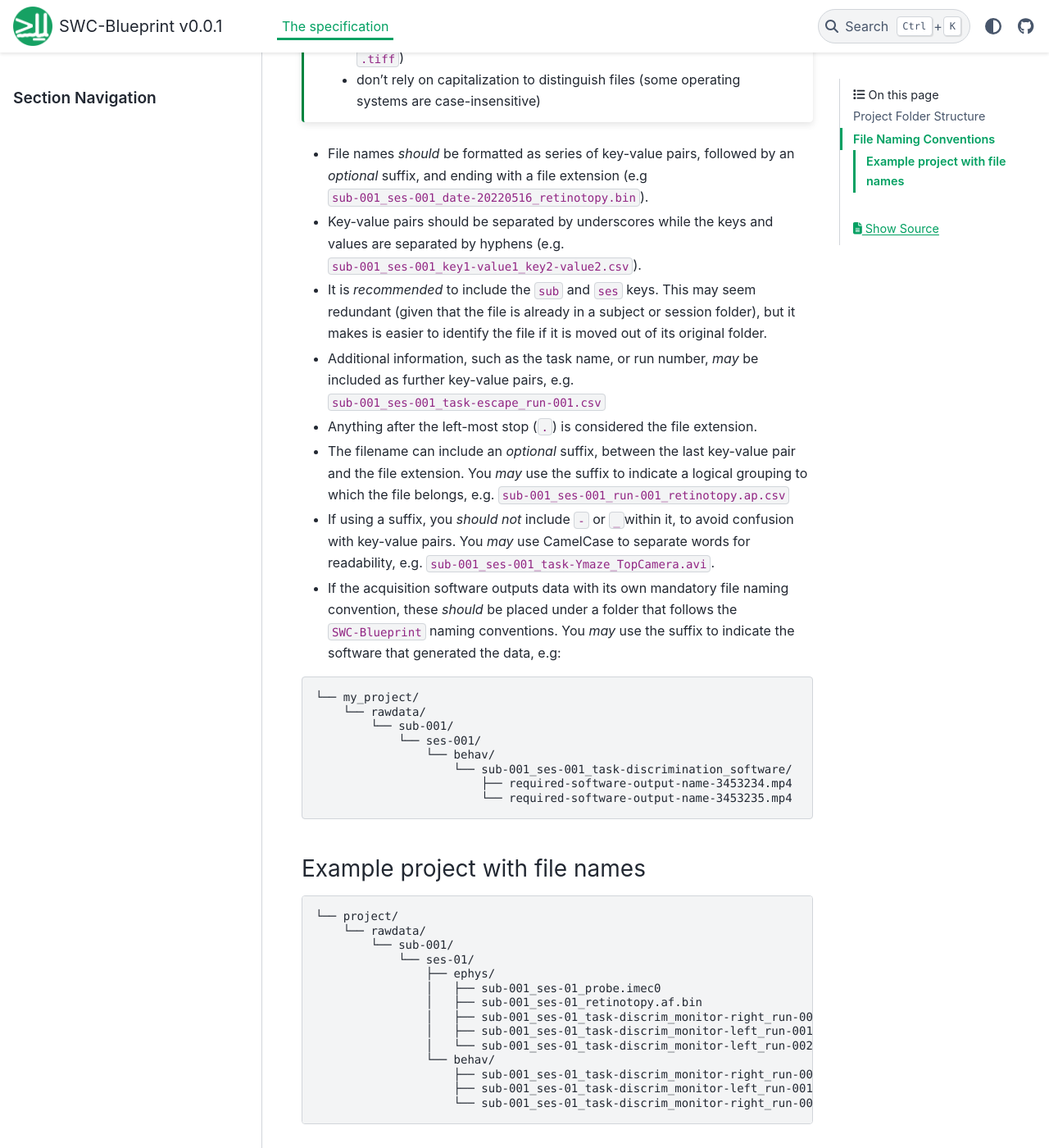
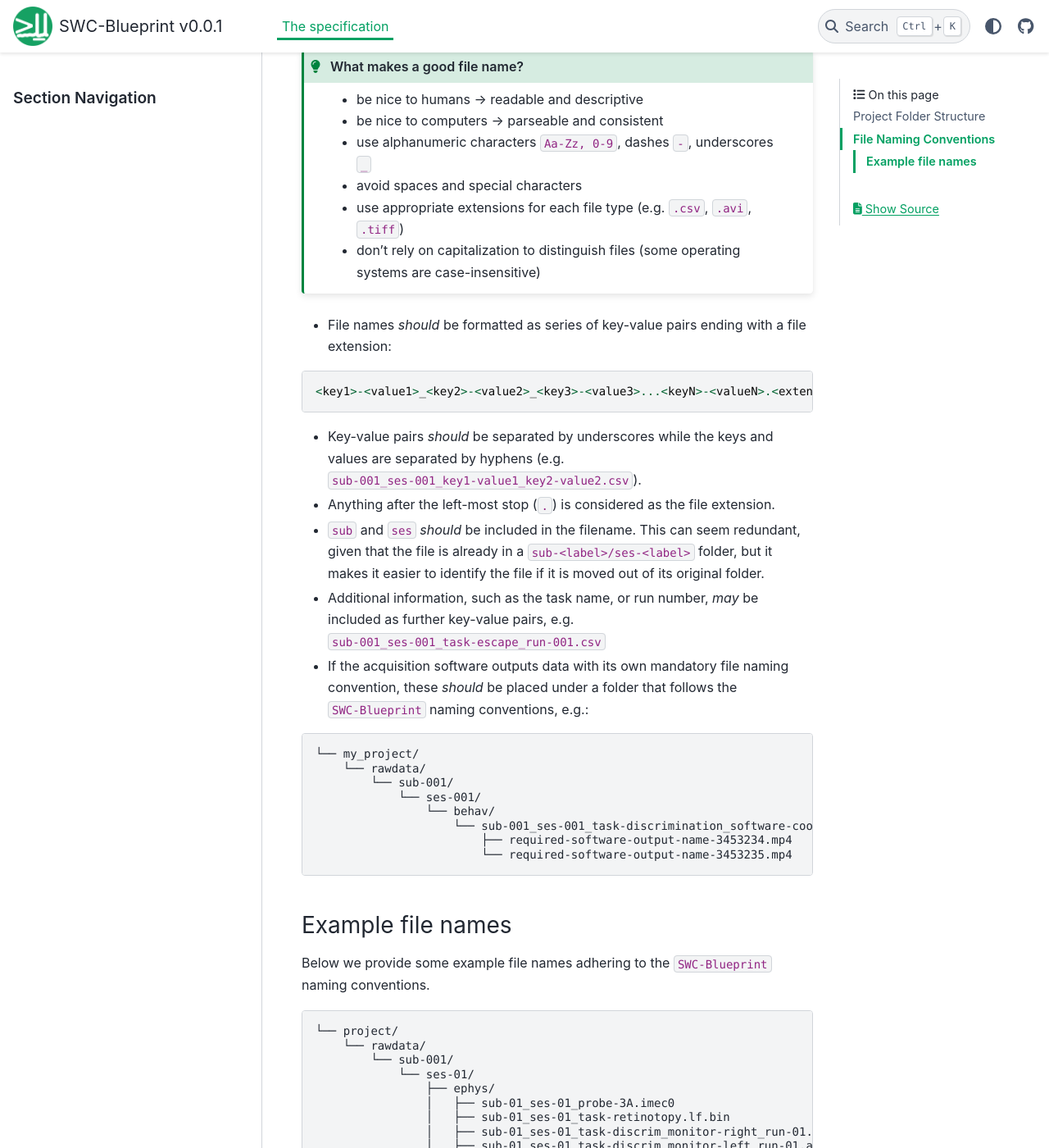
Before and after one commit to neuroinformatics-unit/NeuroBlueprint, a Sphinx documentation site: the page built from docs/source/specification.md, in a window 1280 px wide and 1400 px high, scrolled down 3819 px. Shown: the whole window at 82% size. Built offline with Sphinx 7.4.7 and the PyData theme 0.15.4, drawn with Linux system fonts in a browser that asks for light colours; some of the changed text lies outside the part shown.

Commit message:
implemented small fixes from feedback

````diff
--- a/docs/source/specification.md
+++ b/docs/source/specification.md
@@ -15,9 +15,9 @@
     ├── rawdata/
     │   └── sub-<label>/
     │       └── ses-<label>/
-    │           ├── <datatype_1>/
+    │           ├── <datatype-1>/
     │           │   └── raw_data.file
-    │           └── <datatype_2>/
+    │           └── <datatype-2>/
     │               └── raw_data.file
     └── derivatives/
         └── ...
@@ -45,28 +45,34 @@
 
 ### Subject
 
-* Subject-level folders *must* be prefixed with a key-value pair that is unique for each subject. The key *must* be "sub" and the value *must* be numerical, e.g. `sub-001`.
+* Subject-level folders *must* be prefixed with a key-value pair that is unique for each subject. The key *must* be `sub` and the value *must* be numerical, e.g. `sub-001`.
 * Subjects *should* be assigned ascending numerical labels as they are added to the project. The labels *should* be prefixed with an arbitrary number of 0s for consistent indentation, e.g. `sub-001`, `sub-002`, `sub-003`.
 * Each subject *must* have exactly one subject-level folder.
-* Additional key-value pairs with alphanumerical labels *may* be appended after the "sub" key-value pair. For example, animal IDs (e.g. from the animal facility) can be added as follows: `sub-001_id-5645332`. The keys *should* be consistent across subjects.
+* Additional key-value pairs with alphanumerical labels *may* be appended after the `sub` key-value pair. For example, animal IDs (e.g. from the animal facility) can be added as follows: `sub-001_id-5645332`. The keys *should* be consistent across subjects.
 
 :::{hint}
 * valid: `sub-02`, `sub-001_id-5645332_sex-F`
-* invalid: `mouse-01`, `sub-001_female`, `sub-B`
+* invalid:
+  * `mouse-01`: the first key should be `sub`.
+  * `sub-001_female`: `female` is not a key-value pair (`sex-female` would be valid)
+  * `sub-B`: the value for `sub` should be numerical
 :::
 
 ### Session
 
-* Session-level folders *must* be prefixed with a key-value pair that is unique for each session. The key *must* be "ses" and the value *must* be numerical, e.g. `ses-01`.
+* Session-level folders *must* be prefixed with a key-value pair that is unique for each session. The key *must* be `ses` and the value *must* be numerical, e.g. `ses-01`.
 * Sessions *should* be assigned ascending numerical labels as they are added to the project. The labels *should* be prefixed with an arbitrary number of 0s for consistent indentation, e.g. `ses-01`, `ses-02`, `ses-03`.
 * Each session *must* have exactly one session-level folder.
-* Additional key-value pairs with alphanumerical labels *may* be appended after the "ses" key-value pair. For example, dates can be added as follows: `ses-001_date-20230310`. The keys *should* be consistent across subjects.
+* Additional key-value pairs with alphanumerical labels *may* be appended after the `ses` key-value pair. For example, dates can be added as follows: `ses-001_date-20230310`. The keys *should* be consistent across subjects.
 * If a date field is added, it *should* be in the format `YYYYMMDD`.
 * Different sessions *may* contain different combinations of datatypes.
 
 :::{hint}
 * valid: `ses-02`, `ses-2_date-20230204`
-* invalid: `sex-F_ses-01`, `session2`, `ses-A`
+* invalid:
+  * `sex-F_ses-01`: `ses` has to be the first key pair
+  * `session2`: it should be written as `ses-2`
+  * `ses-A`: the value for `ses` should be numerical
 :::
 
 ### Datatype
@@ -91,27 +97,27 @@
     │   └── sub-001_id-5645332/
     │       ├── ses-01_date-20230310/
     │       │   ├── ephys/
-    │       │   │   ├── sub-001_ses-01_recording.bin
-    │       │   │   └── sub-001_ses-01_probe.imec0
+    │       │   │   ├── sub-001_ses-01_recording-01.bin
+    │       │   │   └── sub-001_ses-01_probe-3A.imec0
     │       │   └── behav/
-    │       │       ├── sub-001_ses-01_camera1.wav
-    │       │       └── sub-001_ses-01_responses.csv
+    │       │       ├── sub-001_ses-01_camera-01.wav
+    │       │       └── sub-001_ses-01_data-responses.csv
     │       └── histology/
     │           └── brain_image.tiff
     └── derivatives/
         └── sub-001_id-5645332/
             ├── ses-01_date-20230310/
             │   ├── ephys/
-            │   │   └── sub-001_ses-01_spike-sorted-data.npy
+            │   │   └── sub-001_ses-01_data-spikes.npy
             │   └── behav/
-            │       └── sub-001_ses-01_tracking-results.csv
+            │       └── sub-001_ses-01_data-poses.csv
             └── histology/
-                └── sub-001_ses-01_cell-counts.csv
+                └── sub-001_ses-01_data-cellcounts.csv
 ```
 
 ## File Naming Conventions
 
-`SWC-Bluprint` does not impose any absolute requirements on file names. That said, below we provide some recommendations for file names, based on the [BIDS specification](https://bids-specification.readthedocs.io/en/stable/02-common-principles.html#filenames).
+`SWC-Blueprint` does not impose any absolute requirements on file names. That said, below we provide some recommendations for file names, based on the [BIDS specification](https://bids-specification.readthedocs.io/en/stable/02-common-principles.html#filenames).
 
 :::{admonition} What makes a good file name?
 :class: tip
@@ -123,15 +129,15 @@
 * don't rely on capitalization to distinguish files (some operating systems are case-insensitive)
 :::
 
-* File names *should* be formatted as series of key-value pairs, followed by an *optional* suffix, and ending with a file extension (e.g `sub-001_ses-001_date-20220516_retinotopy.bin`).
-* Key-value pairs should be separated by underscores while the keys and values are
-separated by hyphens (e.g. `sub-001_ses-001_key1-value1_key2-value2.csv`).
-* It is *recommended* to include the `sub` and `ses` keys. This may seem redundant (given that the file is already in a subject or session folder), but it makes is easier to identify the file if it is moved out of its original folder.
+* File names *should* be formatted as series of key-value pairs ending with a file extension:
+```
+<key1>-<value1>_<key2>-<value2>_<key3>-<value3>...<keyN>-<valueN>.<extension>
+```
+* Key-value pairs *should* be separated by underscores while the keys and values are separated by hyphens (e.g. `sub-001_ses-001_key1-value1_key2-value2.csv`).
+* Anything after the left-most stop (`.`) is considered as the file extension.
+* `sub` and `ses` *should* be included in the filename. This can seem redundant, given that the file is already in a `sub-<label>/ses-<label>` folder, but it makes it easier to identify the file if it is moved out of its original folder.
 * Additional information, such as the task name, or run number, *may* be included as further key-value pairs, e.g. `sub-001_ses-001_task-escape_run-001.csv`
-* Anything after the left-most stop (`.`) is considered the file extension.
-* The filename can include an *optional* suffix, between the last key-value pair and the file extension. You *may* use the suffix to indicate a logical grouping to which the file belongs, e.g. `sub-001_ses-001_run-001_retinotopy.ap.csv`
-* If using a suffix, you *should not* include `-` or `_`within it, to avoid confusion with key-value pairs. You *may* use CamelCase to separate words for readability, e.g. `sub-001_ses-001_task-Ymaze_TopCamera.avi`.
-* If the acquisition software outputs data with its own mandatory file naming convention, these *should* be placed under a folder that follows the `SWC-Blueprint` naming conventions. You *may* use the suffix to indicate the software that generated the data, e.g:
+* If the acquisition software outputs data with its own mandatory file naming convention, these *should* be placed under a folder that follows the `SWC-Blueprint` naming conventions, e.g.:
 
 ```
 └── my_project/
@@ -139,26 +145,27 @@
         └── sub-001/
             └── ses-001/
                 └── behav/
-                    └── sub-001_ses-001_task-discrimination_software/
+                    └── sub-001_ses-001_task-discrimination_software-cooltool/
                         ├── required-software-output-name-3453234.mp4
                         └── required-software-output-name-3453235.mp4
 ```
 
+### Example file names
+Below we provide some example file names adhering to the `SWC-Blueprint` naming conventions.
 
-### Example project with file names
 ```
 └── project/
     └── rawdata/
         └── sub-001/
             └── ses-01/
                 ├── ephys/
-                │   ├── sub-001_ses-01_probe.imec0
-                │   ├── sub-001_ses-01_retinotopy.af.bin
-                │   ├── sub-001_ses-01_task-discrim_monitor-right_run-001.ap.bin
-                │   ├── sub-001_ses-01_task-discrim_monitor-left_run-001.ap.bin
-                │   └── sub-001_ses-01_task-discrim_monitor-left_run-002.ap.bin
+                │   ├── sub-01_ses-01_probe-3A.imec0
+                │   ├── sub-01_ses-01_task-retinotopy.lf.bin
+                │   ├── sub-01_ses-01_task-discrim_monitor-right_run-01.ap.bin
+                │   ├── sub-01_ses-01_task-discrim_monitor-left_run-01.ap.bin
+                │   └── sub-01_ses-01_task-discrim_monitor-left_run-02.ap.bin
                 └── behav/
-                    ├── sub-001_ses-01_task-discrim_monitor-right_run-001.mp4
-                    ├── sub-001_ses-01_task-discrim_monitor-left_run-001.mp4
-                    └── sub-001_ses-01_task-discrim_monitor-right_run-002.mp4
+                    ├── sub-01_ses-01_task-discrim_monitor-right_run-01.mp4
+                    ├── sub-01_ses-01_task-discrim_monitor-left_run-01.mp4
+                    └── sub-01_ses-01_task-discrim_monitor-right_run-02.mp4
 ```
````
Also changed, not shown: other parts of docs/source/specification.md (+3 -3 lines).
